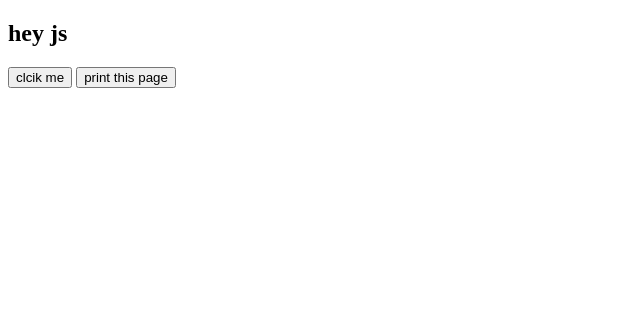
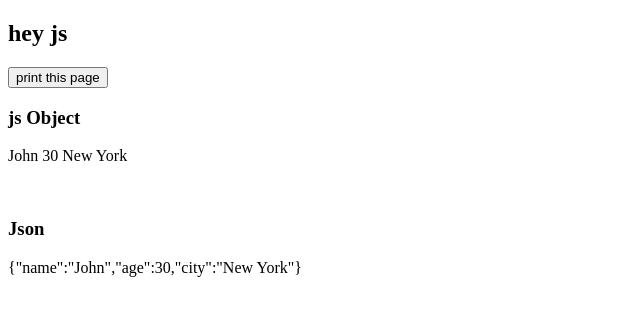
Before and after one commit to Shahriar445/JavaScript-Learning, a plain HTML site: page index.html in a window 1280 px wide. Shown: the whole page, without its empty margins (0-640 px from the left). Drawn offline with Linux system fonts and the light colour scheme.

Commit message:
js object and json

```diff
--- a/index.html
+++ b/index.html
@@ -8,12 +8,34 @@
 <body>
     <h2>hey js </h2>
 
-    <button type="button" onclick="document.write('Hey')">clcik me</button>
+
 
 <button type="button" onclick="window.print()">print this page</button>
+<h3>js Object</h3>
+<p id="demo"></p>
+<br>
+<h3>Json
+</h3>
+<p id ="test"></p>
 
 
-    <script src="script.js"></script>
-    <p id="demo"></p>
+
+
+
+
+
+
+
+
+
+
+
+
+
+
+
+
+
+<script src="script.js"></script>
 </body>
 </html>
--- a/script.js
+++ b/script.js
@@ -46,7 +46,28 @@ const person4 = {
     }
   };
 
-  person4.name=function(){
-    return (this.firstName +" "+ this.lastName).toUpperCase();
+
+ // Create an Object
+const persons = {
+    name: "John",
+    age: 30,
+    city: "New York"
   };
-  console.log(person4)
+
+  // show in a loop
+
+  let view = "";
+
+  for (let x in persons)
+    {
+        view+=persons[x]+ " ";
+    }
+
+
+  // Display Properties
+  document.getElementById("demo").innerHTML = view;
+
+  // Conver js object to json
+
+  let stringJson = JSON.stringify(persons);
+  document.getElementById('test').innerHTML=stringJson;
```
